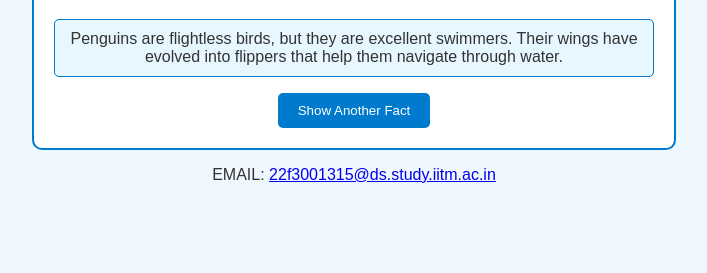
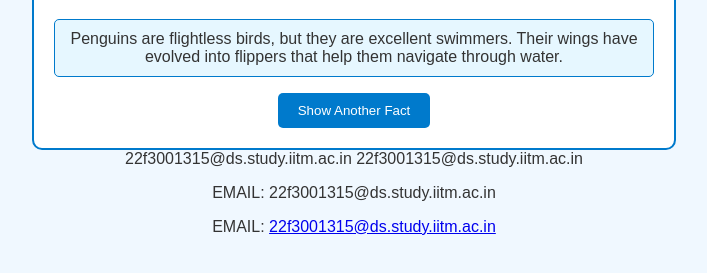
Before and after one commit to gkmfrombs/pengsfacts, a plain HTML site: page index.html in a window 1280 px wide. Shown: the part 91-364 px from the top of the page, without its empty margins (286-993 px from the left). Drawn offline with Linux system fonts and the light colour scheme.

Commit message:
Update index.html

```diff
--- a/index.html
+++ b/index.html
@@ -4,6 +4,7 @@
     <meta charset="UTF-8">
     <meta name="viewport" content="width=device-width, initial-scale=1.0">
     <title>Penguin Facts</title>
+
     <style>
         body {
             font-family: Arial, sans-serif;
@@ -59,7 +60,9 @@
         <ul id="facts-list"></ul>
         <button id="new-fact-btn">Show Another Fact</button>
     </div>
-
+    22f3001315@ds.study.iitm.ac.in
+    <email>22f3001315@ds.study.iitm.ac.in</email>
+    <p>EMAIL: 22f3001315@ds.study.iitm.ac.in</p>
     <p>EMAIL: <a href="mailto:22f3001315@ds.study.iitm.ac.in">22f3001315@ds.study.iitm.ac.in</a></p>
 
 
```
